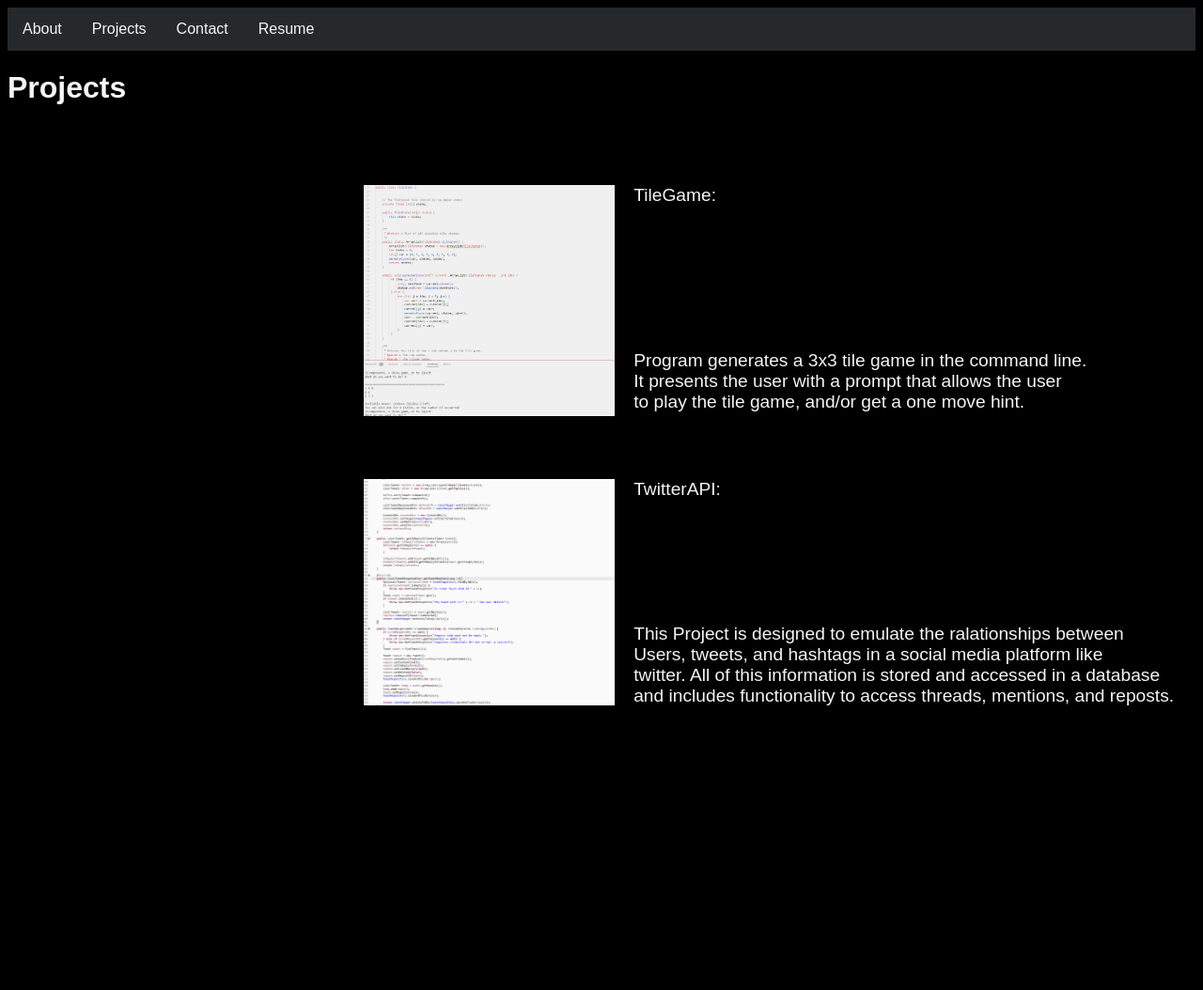
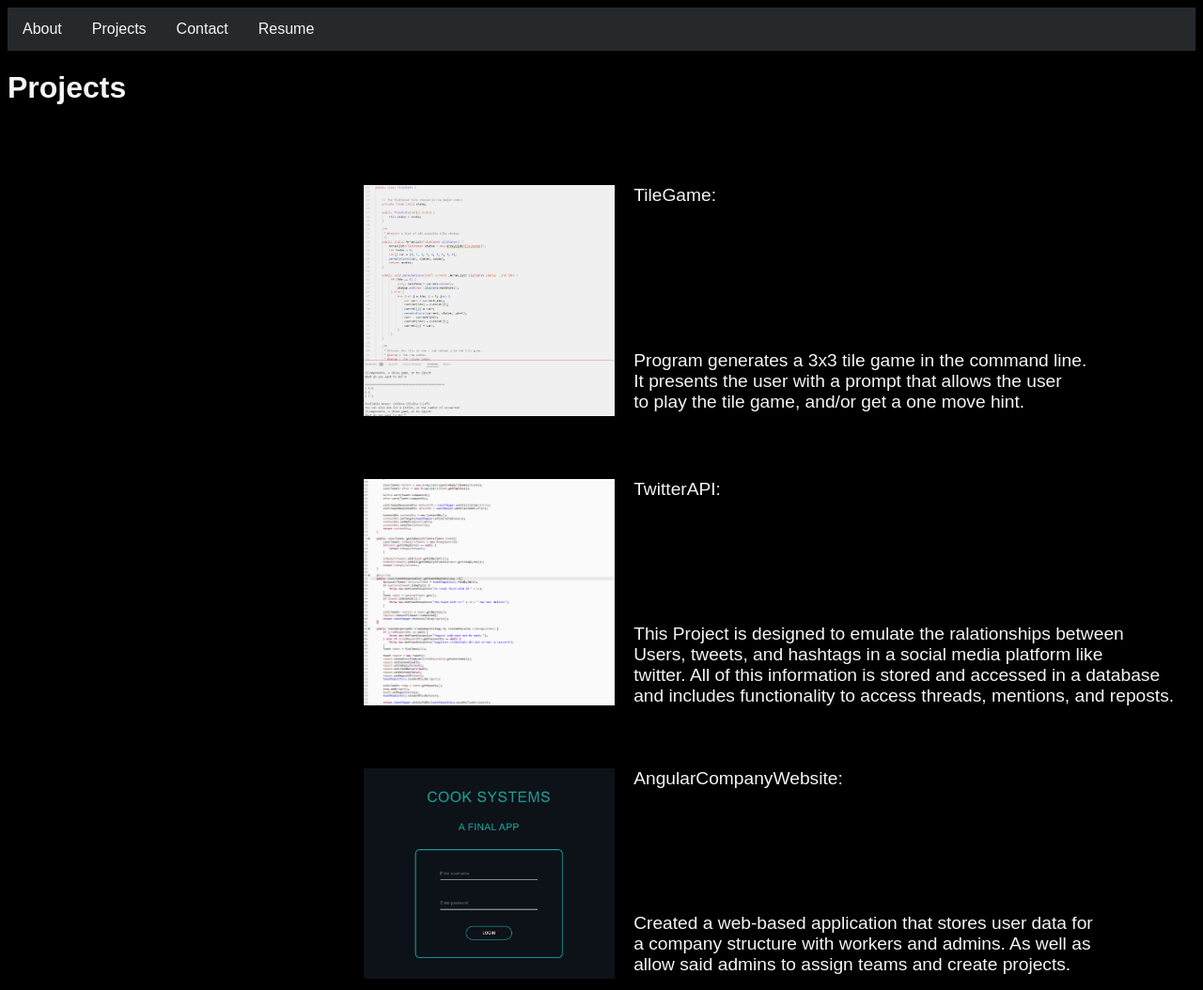
Before and after one commit to hicksjx2397/hicksjx2397.github.io, a plain HTML site: page MyPortfolioProjects.html in a window 1280 px wide. Shown: the whole page at 94% size. Before the commit the page ends 800 px from the top, so only its background shows below. Drawn offline with Linux system fonts and the light colour scheme.

Commit message:
Added final project
Still need to add Spotify game

```diff
--- a/MyPortfolioProjects.html
+++ b/MyPortfolioProjects.html
@@ -53,5 +53,13 @@ twitter. All of this information is stored and accessed in a database<br/>
 and includes functionality to access threads, mentions, and reposts.</span>
 </div>
 
+<div class="ref1">
+    <a href="https://github.com/hicksjx2397/Angular-Website"><img id="get-image" src="Referenced/Images/FinalAssignment.PNG" alt="LA" style="width:100%;max-width:267px;max-height:400px"></a>
+    <span style="color: whitesmoke">AngularCompanyWebsite:<br/><br/><br/><br/><br/><br/><br/>
+    Created a web-based application that stores user data for <br/>
+    a company structure with workers and admins. As well as  <br/>
+    allow said admins to assign teams and create projects.</span>
+    </div>
+
 </body>
 </html>
```
Also changed, not shown: Referenced/Images/FinalAssignment.PNG (added).
